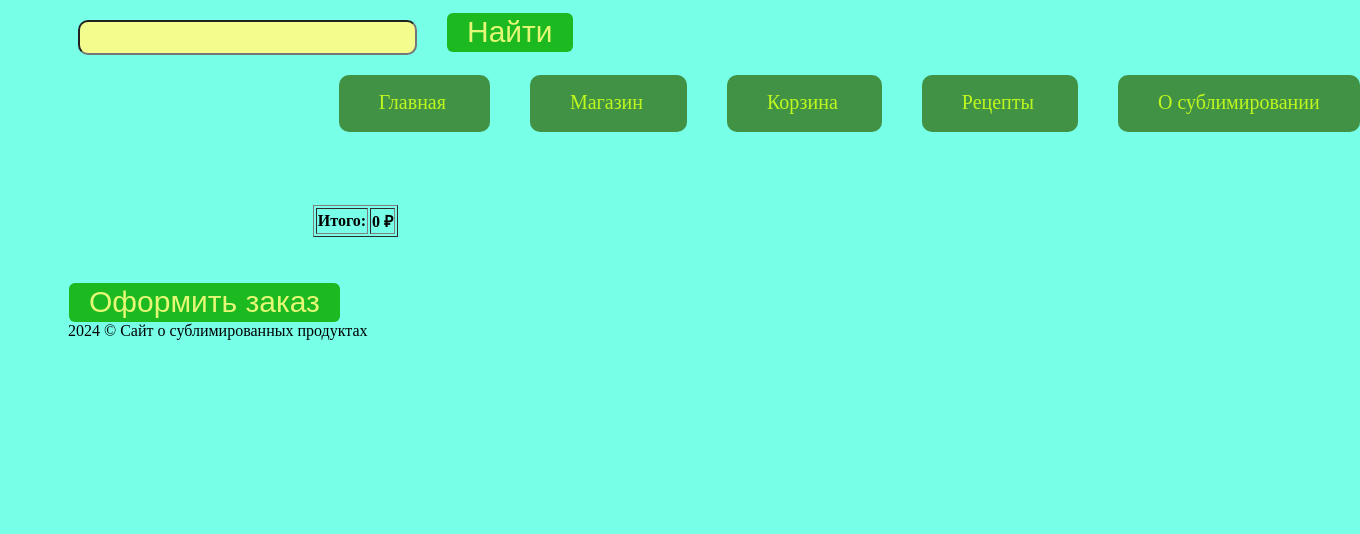
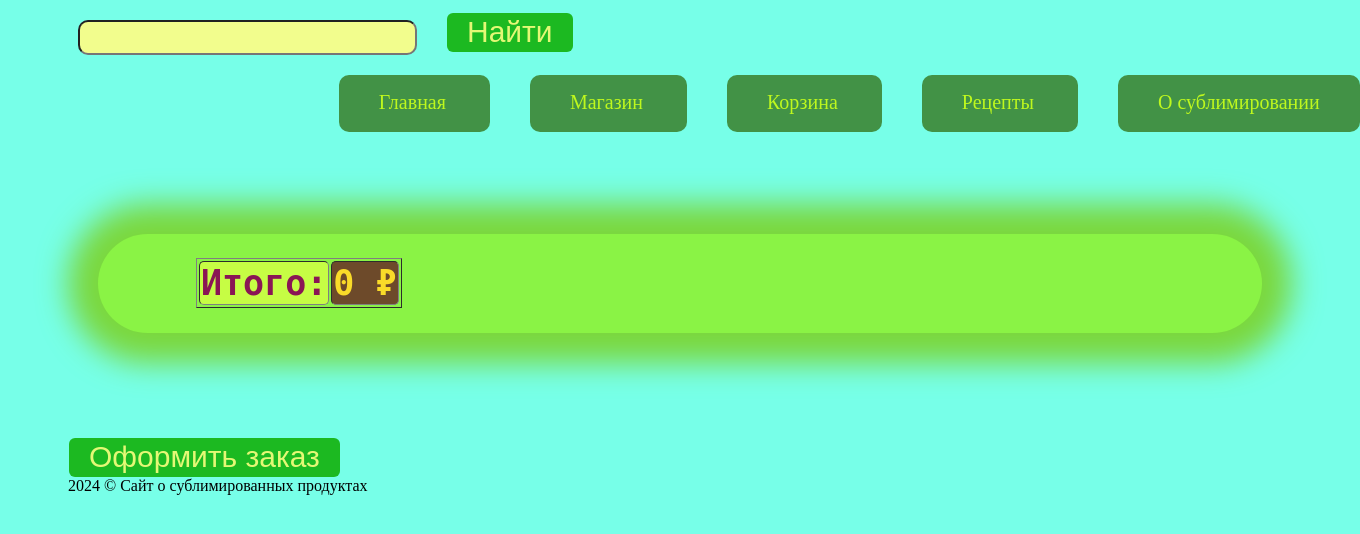
Before and after one commit to Sapronov-Nikolay/sublim, a Django app: page /cart/ in a window 1360 px wide. Shown: the top 534 px of the page. Run offline with Django 5.2, Linux system fonts and the light colour scheme; lists and menus that the app fills with data are empty.

Commit message:
Примерно в таком стиле я начал CSS cart.css содержит нужные поля импортирована в cart.html

```diff
--- a/sublim/main/templates/main/cart.html
+++ b/sublim/main/templates/main/cart.html
@@ -4,22 +4,23 @@
 {% include 'main/menu.html' %}  <!--Отображает параметры из menu.html и header_footer.html-->
 {% load static %}
 <link rel="stylesheet" href="{% static 'main/css/body.css' %}">
+<link rel="stylesheet" href="{% static 'main/css/cart.css' %}">
 <script src="{% static 'main/js/cart.js' %}"> </script>
 
 <form class="cart-form-cart">
     <table border="1">
         {% for zakaz in cart_form_auto_gen %}
         <tr class="cart-tr-cart">
-            <th><img width="50px" height="50px" src="/media/{{zakaz.picture}}" ></th>
+            <th><img width="100px" height="100px" src="/media/{{zakaz.picture}}" ></th>
             </th>
-            <th class="cart-pole-zakaz-1" width="50px" height="50px">{{zakaz.namegood}}</th>
-            <th class="cart-pole-zakaz-2" width="50px" height="50px">{{zakaz.price}}</th>
-            <th class="cart-pole-zakaz-3" width="50px" height="50px">{{zakaz.kolvo}}</th>
-            <th class="cart-pole-zakaz-4" width="55px" height="50px">{{zakaz.summa}} &#8381;</th>
+            <th class="cart-pole-zakaz-1" width="400px" height="70px">{{zakaz.namegood}}</th>
+            <th class="cart-pole-zakaz-2" width="200px" height="70px">{{zakaz.price}}</th>
+            <th class="cart-pole-zakaz-3" width="200px" height="70px">{{zakaz.kolvo}}</th>
+            <th class="cart-pole-zakaz-4" width="200px" height="70px">{{zakaz.summa}} &#8381;</th>
         </tr>
         {% endfor %}
         <tr class="cart-tr-cart-total_sum">
-            <th colspan="4">Итого:</th><th>{{total_sum}} &#8381;</th>
+            <th class="cart-th-cart-itog" colspan="4">Итого:</th><th class="cart-th-cart-total_sum">{{total_sum}} &#8381;</th>
         </tr>
     </table>
 </form>
--- a/sublim/static/main/css/body.css
+++ b/sublim/static/main/css/body.css
@@ -18,10 +18,7 @@
     border-radius: 6px;
 }
 
-.tovars-oform-zakaz:hover {
-    background-color: #26e22d;
-    color: #e4f875;
-}
+
 /* Поле строки таблицы в представлении товаров = tovars.css */
 .tovsrs-table-tr {
     background: #c4faa0;
@@ -41,6 +38,7 @@ body {
     padding-left: 16px;
     padding-right: 16px;
 }
+
 
 /* ПОЛЕ ВВОДА В ПОИСКОВИКЕ */
 #srh {
--- /dev/null
+++ b/sublim/static/main/css/cart.css
@@ -0,0 +1,48 @@
+/* Область вокруг таблицы с заказами = cart.css */
+.cart-form-cart {
+  background: #8af345;
+  box-shadow: 0 0 30px 30px #7bd83d;
+  border-radius:70px;
+  padding: 2%;
+  padding-left: 8%;
+  padding-right: 8%;
+  padding-top: 2%;
+  margin-bottom: 100px;
+  margin-left: 30px;
+  margin-right: 30px;
+  margin-top: 100px;
+}
+
+/* Тело строки таблицы поля с заказами = cart.css */
+.cart-tr-cart {
+  border-radius:100px;
+  background: #c4faa0;
+  border-radius: 5px;
+  color: #321c68;
+  font-family:'Courier New', Courier, monospace;
+  font-size: 35px;
+}
+
+/* Поле итогов в еаблице заказов = cart.css */
+.cart-th-cart-itog {
+  background: #c6fd44;
+  border-radius: 5px;
+  color: #8a1555;
+  font-family: monospace;
+  font-size: 35px;
+}
+
+/* Поле итоговой суммы в еаблице заказов = cart.css */
+.cart-th-cart-total_sum {
+  background: #6d4a2a;
+  border-radius: 5px;
+  color: #fadb29;
+  font-family: monospace;
+  font-size: 35px;
+}
+
+/* Поле ввода оформления заказа = cart.css */
+.tovars-oform-zakaz:hover {
+  background-color: #26e22d;
+  color: #e4f875;
+}
--- a/sublim/static/main/css/menu.css
+++ b/sublim/static/main/css/menu.css
@@ -50,12 +50,6 @@ li {
     color: #e4f875;
 }
 
-.cart-form-cart {
-    padding: 2%;
-    padding-left: 20%;
-    padding-right: 2%;
-    padding-top: 5%;
-}
 
 /* ПОЛЕ ВВОДА В КАРТОЧКЕ */
 .tovars-vvod-cart {
```
Also changed, not shown: sublim/static/main/css/basket.css (deleted).
